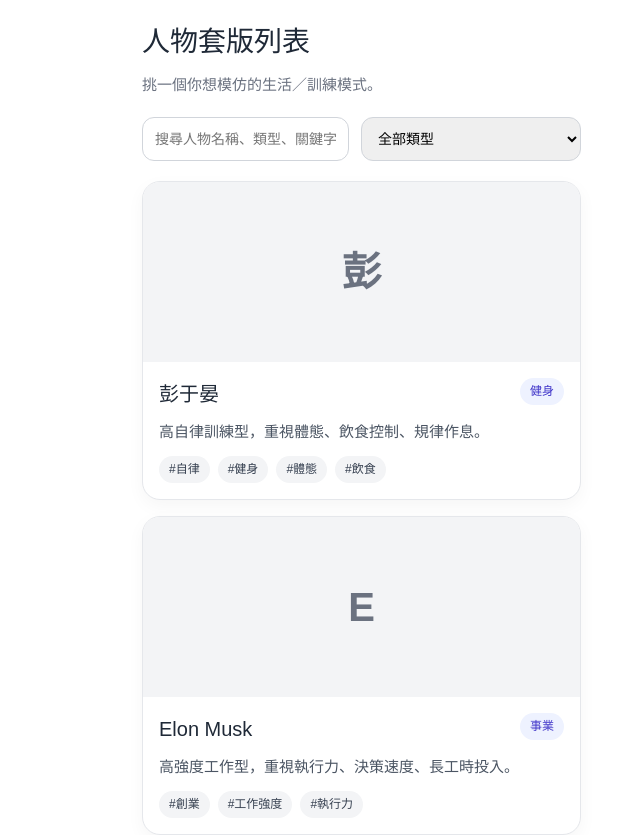
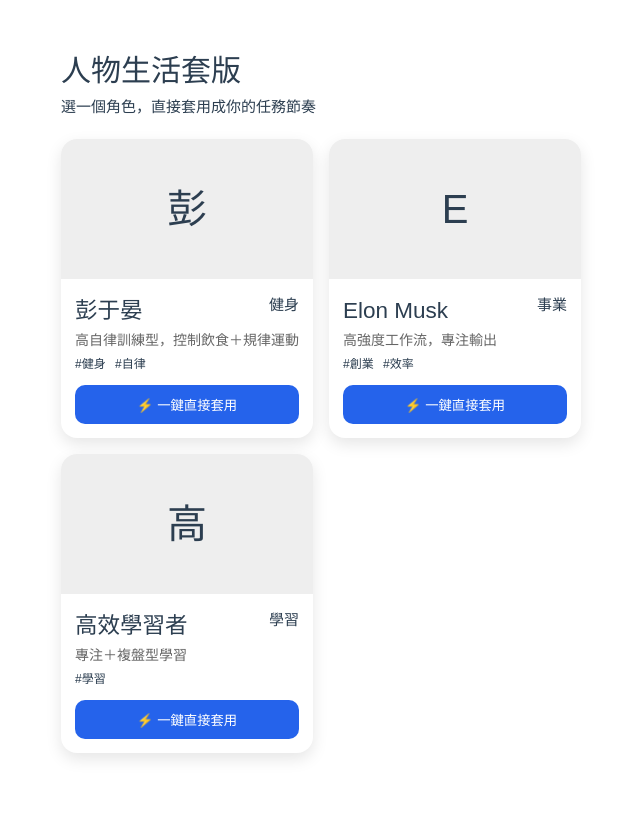
Before and after one commit to Timonsterer/xctlinetask-system, a Vue app: page /life-templates in a window 1280 px wide. Shown: the top 835 px of the page, without its empty margins (39-679 px from the left). After the commit the page ends 800 px from the top, so only its background shows below. Built offline with nearby package versions, Linux system fonts and the light colour scheme.

Commit message:
lifestyle 1 key on 05071311

```diff
--- a/src/views/LifeTemplateDetailView.vue
+++ b/src/views/LifeTemplateDetailView.vue
@@ -33,14 +33,22 @@
           </p>
 
           <div class="tag-row" v-if="templateData.tags?.length">
-            <span
-              v-for="tag in templateData.tags"
-              :key="tag"
-              class="tag-chip"
-            >
+            <span v-for="tag in templateData.tags" :key="tag" class="tag-chip">
               #{{ tag }}
             </span>
           </div>
+
+          <div class="apply-box">
+            <button class="apply-btn" :disabled="applying" @click="applyTemplateToTasks">
+              {{ applying ? '套用中...' : '一鍵套用成我的任務' }}
+            </button>
+            <p class="apply-hint">
+              會自動把「每日節奏＋執行重點」加入你的任務清單。
+            </p>
+          </div>
+
+          <p v-if="success" class="success-text">{{ success }}</p>
+          <p v-if="error" class="error-text">{{ error }}</p>
         </div>
       </div>
 
@@ -91,11 +99,17 @@
 </template>
 
 <script setup>
-import { computed } from 'vue'
+import { computed, ref } from 'vue'
 import { useRoute, useRouter } from 'vue-router'
+import { addDoc, collection, serverTimestamp, Timestamp } from 'firebase/firestore'
+import { db } from '@/firebase'
 
 const router = useRouter()
 const route = useRoute()
+
+const applying = ref(false)
+const success = ref('')
+const error = ref('')
 
 const templates = [
   {
@@ -228,6 +242,111 @@ const templateData = computed(() => {
   const id = String(route.params.id || '')
   return templates.find((item) => item.id === id) || null
 })
+
+function getUserId() {
+  return (
+    localStorage.getItem('userId') ||
+    localStorage.getItem('lineUserId') ||
+    localStorage.getItem('line_user_id') ||
+    ''
+  )
+}
+
+function getStartDate(index) {
+  const now = new Date()
+  now.setMinutes(now.getMinutes() + 30 + index * 30)
+  now.setSeconds(0, 0)
+  return now
+}
+
+function getEndDate(startDate) {
+  return new Date(startDate.getTime() + 30 * 60 * 1000)
+}
+
+async function applyTemplateToTasks() {
+  error.value = ''
+  success.value = ''
+
+  const userId = getUserId()
+
+  if (!userId) {
+    router.push('/bind')
+    return
+  }
+
+  if (!templateData.value) {
+    error.value = '找不到套版'
+    return
+  }
+
+  applying.value = true
+
+  try {
+    const taskItems = [
+      ...(templateData.value.dailyFlow || []),
+      ...(templateData.value.actions || [])
+    ]
+
+    const cleanItems = [...new Set(taskItems)].filter(Boolean)
+
+    if (!cleanItems.length) {
+      error.value = '這個套版沒有可建立的任務'
+      return
+    }
+
+    await Promise.all(
+      cleanItems.map((item, index) => {
+        const startDate = getStartDate(index)
+        const endDate = getEndDate(startDate)
+
+        return addDoc(collection(db, 'tasks'), {
+          userId,
+          ownerId: userId,
+
+          title: item,
+          note: `來自「${templateData.value.name}」生活套版`,
+          type: 'life_template',
+
+          templateId: templateData.value.id,
+          templateName: templateData.value.name,
+
+          isMultiRaid: false,
+          requiredPeople: null,
+
+          quickTime: '',
+          rawTimeInput: '',
+          durationText: '0030',
+          rawDurationInput: '0030',
+          durationMinutes: 30,
+
+          startAt: Timestamp.fromDate(startDate),
+          endAt: Timestamp.fromDate(endDate),
+          dueAt: Timestamp.fromDate(startDate),
+
+          startText: startDate.toISOString(),
+          endText: endDate.toISOString(),
+
+          status: 'pending',
+          isCurrent: index === 0,
+          completedAt: null,
+
+          createdAt: serverTimestamp(),
+          updatedAt: serverTimestamp()
+        })
+      })
+    )
+
+    success.value = `已建立 ${cleanItems.length} 個任務`
+    setTimeout(() => {
+      router.push('/home')
+    }, 600)
+  } catch (err) {
+    console.error(err)
+    error.value = '套用失敗，請檢查 Firestore 權限'
+  } finally {
+    applying.value = false
+  }
+}
 
 function goBack() {
   router.push('/life-templates')
@@ -367,6 +486,49 @@ function typeLabel(type) {
   font-size: 12px;
 }
 
+.apply-box {
+  margin-top: 20px;
+  padding: 16px;
+  border-radius: 18px;
+  background: #f8fafc;
+  border: 1px solid #e5e7eb;
+}
+
+.apply-btn {
+  width: 100%;
+  border: none;
+  border-radius: 14px;
+  padding: 14px 16px;
+  background: #2563eb;
+  color: white;
+  font-size: 16px;
+  font-weight: 800;
+  cursor: pointer;
+}
+
+.apply-btn:disabled {
+  opacity: 0.6;
+  cursor: not-allowed;
+}
+
+.apply-hint {
+  margin: 10px 0 0;
+  color: #6b7280;
+  font-size: 13px;
+}
+
+.success-text {
+  margin: 12px 0 0;
+  color: #047857;
+  font-weight: 700;
+}
+
+.error-text {
+  margin: 12px 0 0;
+  color: #dc2626;
+  font-weight: 700;
+}
+
 .content-grid {
   display: grid;
   grid-template-columns: repeat(2, 1fr);
--- a/src/views/LifeTemplateListView.vue
+++ b/src/views/LifeTemplateListView.vue
@@ -1,301 +1,208 @@
 <template>
-  <div class="life-template-list-page">
+  <div class="life-template-page">
     <header class="page-header">
-      <div>
-        <h1>人物套版列表</h1>
-        <p>挑一個你想模仿的生活／訓練模式。</p>
-      </div>
+      <h1>人物生活套版</h1>
+      <p>選一個角色，直接套用成你的任務節奏</p>
     </header>
 
-    <section class="toolbar">
-      <input
-        v-model.trim="keyword"
-        type="text"
-        class="search-input"
-        placeholder="搜尋人物名稱、類型、關鍵字"
-      />
-
-      <select v-model="filterType" class="filter-select">
-        <option value="all">全部類型</option>
-        <option value="fitness">健身</option>
-        <option value="business">事業</option>
-        <option value="study">學習</option>
-        <option value="lifestyle">生活</option>
-      </select>
-    </section>
-
-    <section v-if="filteredTemplates.length === 0" class="state-box">
-      目前沒有套版資料
-    </section>
-
-    <section v-else class="template-grid">
-      <article
-        v-for="item in filteredTemplates"
+    <div class="grid">
+      <div
+        v-for="item in templates"
         :key="item.id"
-        class="template-card"
+        class="card"
         @click="goDetail(item.id)"
       >
-        <div class="cover-wrap">
-          <img
-            v-if="item.cover"
-            :src="item.cover"
-            :alt="item.name"
-            class="cover-img"
-          />
-          <div v-else class="cover-placeholder">
-            {{ getInitial(item.name) }}
+        <div class="cover">
+          <img v-if="item.cover" :src="item.cover" />
+          <div v-else class="placeholder">
+            {{ item.name.slice(0, 1) }}
           </div>
         </div>
 
-        <div class="card-body">
+        <div class="content">
           <div class="title-row">
-            <h3>{{ item.name }}</h3>
-            <span class="type-badge">{{ typeLabel(item.type) }}</span>
+            <h2>{{ item.name }}</h2>
+            <span class="type">{{ typeLabel(item.type) }}</span>
           </div>
 
-          <p class="summary-text">
-            {{ item.summary || '暫無介紹' }}
+          <p class="summary">
+            {{ item.summary }}
           </p>
 
-          <div class="tag-row" v-if="item.tags?.length">
-            <span
-              v-for="tag in item.tags"
-              :key="tag"
-              class="tag-chip"
-            >
+          <div class="tags">
+            <span v-for="tag in item.tags" :key="tag">
               #{{ tag }}
             </span>
           </div>
+
+          <button class="apply-btn" @click.stop="quickApply(item)">
+            ⚡ 一鍵直接套用
+          </button>
         </div>
-      </article>
-    </section>
+      </div>
+    </div>
   </div>
 </template>
 
 <script setup>
-import { computed, ref } from 'vue'
 import { useRouter } from 'vue-router'
+import { addDoc, collection, serverTimestamp, Timestamp } from 'firebase/firestore'
+import { db } from '@/firebase'
 
 const router = useRouter()
-const keyword = ref('')
-const filterType = ref('all')
 
-const templates = ref([
+const templates = [
   {
     id: 'peng-yuyan',
     name: '彭于晏',
     type: 'fitness',
-    summary: '高自律訓練型，重視體態、飲食控制、規律作息。',
-    cover: '',
-    tags: ['自律', '健身', '體態', '飲食']
+    summary: '高自律訓練型，控制飲食＋規律運動',
+    tags: ['健身', '自律'],
+    dailyFlow: ['起床', '運動', '飲食控制', '早睡'],
+    actions: ['重訓', '高蛋白飲食', '記錄體重']
   },
   {
     id: 'elon-musk',
     name: 'Elon Musk',
     type: 'business',
-    summary: '高強度工作型，重視執行力、決策速度、長工時投入。',
-    cover: '',
-    tags: ['創業', '工作強度', '執行力']
+    summary: '高強度工作流，專注輸出',
+    tags: ['創業', '效率'],
+    dailyFlow: ['規劃任務', '執行', '檢查'],
+    actions: ['只做最重要的事', '加速決策']
   },
   {
-    id: 'study-master',
+    id: 'study',
     name: '高效學習者',
     type: 'study',
-    summary: '以知識輸入、刻意練習、固定複盤為主的學習套版。',
-    cover: '',
-    tags: ['學習', '複盤', '專注']
-  },
-  {
-    id: 'minimal-life',
-    name: '極簡生活者',
-    type: 'lifestyle',
-    summary: '降低雜訊、簡化選擇、維持空間與行程整潔。',
-    cover: '',
-    tags: ['極簡', '生活管理', '整理']
+    summary: '專注＋複盤型學習',
+    tags: ['學習'],
+    dailyFlow: ['讀書', '測驗', '複盤'],
+    actions: ['做筆記', '檢查錯誤']
   }
-])
+]
 
-const filteredTemplates = computed(() => {
-  const kw = keyword.value.toLowerCase()
-
-  return templates.value.filter((item) => {
-    const hitKeyword =
-      !kw ||
-      (item.name || '').toLowerCase().includes(kw) ||
-      (item.summary || '').toLowerCase().includes(kw) ||
-      (item.type || '').toLowerCase().includes(kw) ||
-      (item.tags || []).some((tag) => String(tag).toLowerCase().includes(kw))
-
-    const hitType =
-      filterType.value === 'all' || item.type === filterType.value
-
-    return hitKeyword && hitType
-  })
-})
+function getUserId() {
+  return localStorage.getItem('lineUserId')
+}
 
 function goDetail(id) {
   router.push(`/life-templates/${id}`)
 }
 
-function getInitial(name) {
-  return (name || '?').slice(0, 1)
+function getStart(index) {
+  const d = new Date()
+  d.setMinutes(d.getMinutes() + index * 30)
+  return d
+}
+
+function getEnd(start) {
+  return new Date(start.getTime() + 30 * 60000)
+}
+
+async function quickApply(item) {
+  const userId = getUserId()
+
+  if (!userId) {
+    router.push('/bind')
+    return
+  }
+
+  const tasks = [...item.dailyFlow, ...item.actions]
+
+  await Promise.all(
+    tasks.map((t, i) => {
+      const s = getStart(i)
+      const e = getEnd(s)
+
+      return addDoc(collection(db, 'tasks'), {
+        userId,
+        title: t,
+        template: item.name,
+
+        startAt: Timestamp.fromDate(s),
+        endAt: Timestamp.fromDate(e),
+
+        isCurrent: i === 0,
+        status: 'pending',
+
+        createdAt: serverTimestamp()
+      })
+    })
+  )
+
+  router.push('/home')
 }
 
 function typeLabel(type) {
   if (type === 'fitness') return '健身'
   if (type === 'business') return '事業'
   if (type === 'study') return '學習'
-  if (type === 'lifestyle') return '生活'
   return '其他'
 }
 </script>
 
 <style scoped>
-.life-template-list-page {
-  max-width: 1080px;
-  margin: 0 auto;
+.life-template-page {
   padding: 20px;
-  color: #1f2937;
 }
 
 .page-header {
   margin-bottom: 20px;
 }
 
-.page-header h1 {
-  margin: 0 0 8px;
-  font-size: 28px;
-}
-
-.page-header p {
-  margin: 0;
-  color: #6b7280;
-}
-
-.toolbar {
+.grid {
   display: grid;
-  grid-template-columns: 1.5fr 220px;
-  gap: 12px;
-  margin-bottom: 20px;
-}
-
-.search-input,
-.filter-select {
-  width: 100%;
-  padding: 12px;
-  border: 1px solid #d1d5db;
-  border-radius: 12px;
-  font-size: 14px;
-  box-sizing: border-box;
-}
-
-.state-box {
-  padding: 28px;
-  text-align: center;
-  background: #f9fafb;
-  border: 1px dashed #d1d5db;
-  border-radius: 16px;
-}
-
-.template-grid {
-  display: grid;
-  grid-template-columns: repeat(auto-fill, minmax(280px, 1fr));
+  grid-template-columns: repeat(2, 1fr);
   gap: 16px;
 }
 
-.template-card {
+.card {
+  background: white;
+  border-radius: 16px;
   overflow: hidden;
-  border: 1px solid #e5e7eb;
-  border-radius: 18px;
-  background: #fff;
   cursor: pointer;
-  box-shadow: 0 6px 18px rgba(0, 0, 0, 0.04);
-  transition: transform 0.18s ease, box-shadow 0.18s ease;
+  box-shadow: 0 6px 16px rgba(0,0,0,0.1);
 }
 
-.template-card:hover {
-  transform: translateY(-3px);
-  box-shadow: 0 10px 24px rgba(0, 0, 0, 0.08);
+.cover {
+  height: 140px;
+  background: #eee;
 }
 
-.cover-wrap {
-  width: 100%;
-  height: 180px;
-  background: #f3f4f6;
-}
-
-.cover-img {
-  width: 100%;
-  height: 100%;
-  object-fit: cover;
-}
-
-.cover-placeholder {
-  width: 100%;
-  height: 100%;
+.placeholder {
   display: flex;
   align-items: center;
   justify-content: center;
+  height: 100%;
   font-size: 40px;
-  font-weight: 700;
-  color: #6b7280;
 }
 
-.card-body {
-  padding: 16px;
+.content {
+  padding: 14px;
 }
 
 .title-row {
   display: flex;
   justify-content: space-between;
-  gap: 12px;
-  align-items: flex-start;
-  margin-bottom: 10px;
 }
 
-.title-row h3 {
-  margin: 0;
-  font-size: 20px;
+.summary {
+  font-size: 14px;
+  color: #666;
 }
 
-.type-badge {
-  display: inline-block;
-  padding: 4px 10px;
-  border-radius: 999px;
-  background: #eef2ff;
-  color: #4338ca;
-  font-size: 12px;
-  white-space: nowrap;
-}
-
-.summary-text {
-  margin: 0 0 12px;
-  color: #4b5563;
-  line-height: 1.6;
-}
-
-.tag-row {
-  display: flex;
-  flex-wrap: wrap;
-  gap: 8px;
-}
-
-.tag-chip {
-  display: inline-block;
-  padding: 4px 10px;
-  border-radius: 999px;
-  background: #f3f4f6;
-  color: #374151;
+.tags span {
+  margin-right: 6px;
   font-size: 12px;
 }
 
-@media (max-width: 768px) {
-  .toolbar {
-    grid-template-columns: 1fr;
-  }
-
-  .template-grid {
-    grid-template-columns: 1fr;
-  }
+.apply-btn {
+  margin-top: 10px;
+  width: 100%;
+  padding: 10px;
+  border: none;
+  background: #2563eb;
+  color: white;
+  border-radius: 10px;
 }
 </style>
```
